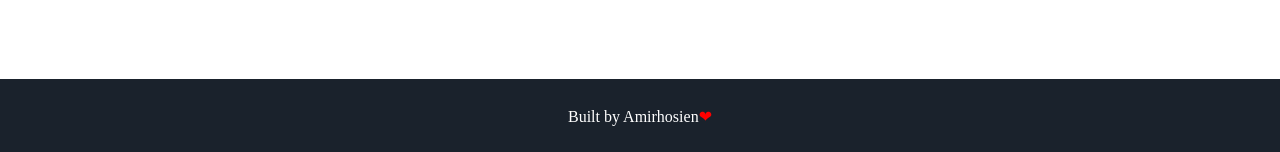
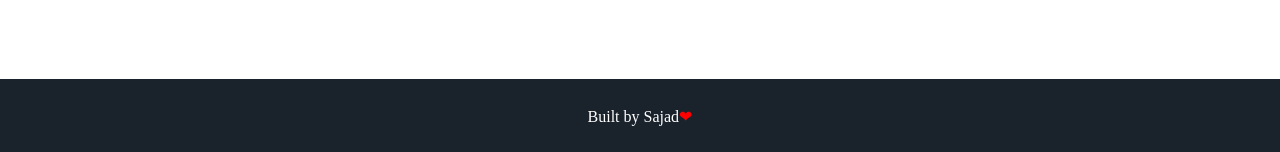
Before and after one commit to daneshisajad/anjell1.github.io, a Jekyll site: the page built from index.html, in a window 1280 px wide. Shown: the part 1498-1650 px from the top of the page. Built offline with Jekyll 4.4.1, drawn with Linux system fonts in a browser that asks for light colours; some web fonts are replaced.

Commit message:
Update footer.html

```diff
--- a/_includes/footer.html
+++ b/_includes/footer.html
@@ -1,6 +1,6 @@
 <footer class="footer">
     <!-- <p>&copy; {{ site.username }}</p> -->
-    <p>Built  by <a href="https://github.com/anjell1">Amirhosien</a><span class="love">❤</span></p>
+    <p>Built  by <a href="https://github.com/anjell1">Sajad</a><span class="love">❤</span></p>
 </footer>
 <script src="{{ '/assets/js/particles.min.js' | prepend: site.baseurl }}"></script>
 <script src="{{ '/assets/js/sweet-scroll.min.js' | prepend: site.baseurl }}"></script>
```
